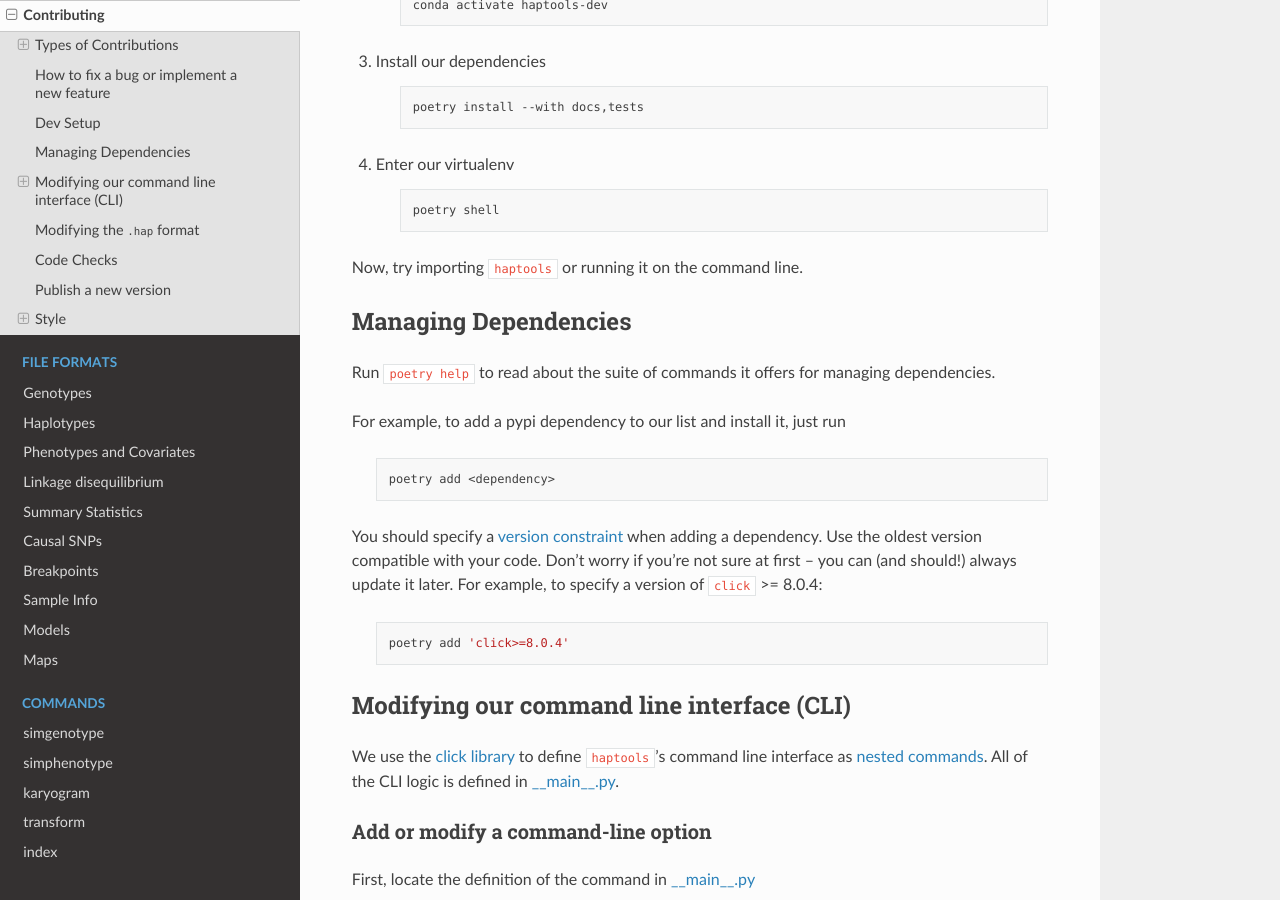
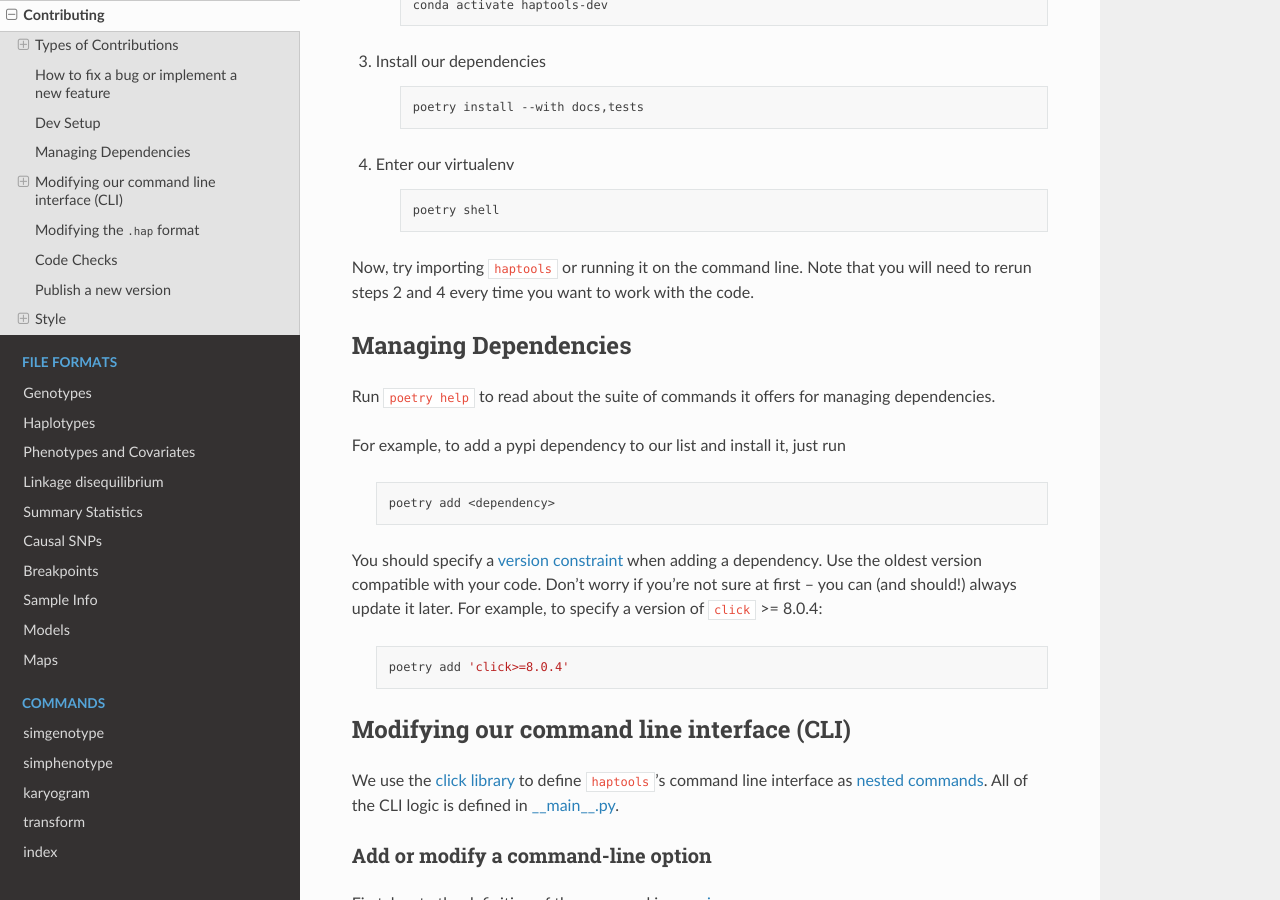
Before and after one commit to CAST-genomics/haptools, a Sphinx documentation site: the page built from docs/project_info/contributing.rst, in a window 1280 px wide and 900 px high, scrolled down 2120 px. Built offline with Sphinx 7.4.7 and the Read the Docs theme 2.0.0, drawn with Linux system fonts in a browser that asks for light colours.

Commit message:
note that poetry shell will need to be rerun

```diff
--- a/docs/project_info/contributing.rst
+++ b/docs/project_info/contributing.rst
@@ -88,6 +88,7 @@ Follow these steps to set up a development environment.
         poetry shell
 
 Now, try importing ``haptools`` or running it on the command line.
+Note that you will need to rerun steps 2 and 4 every time you want to work with the code.
 
 ---------------------
 Managing Dependencies
```
